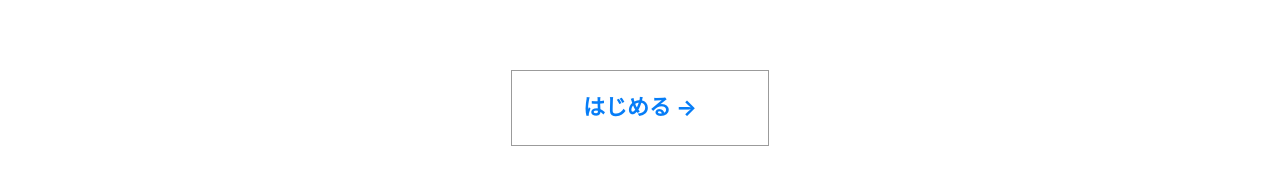
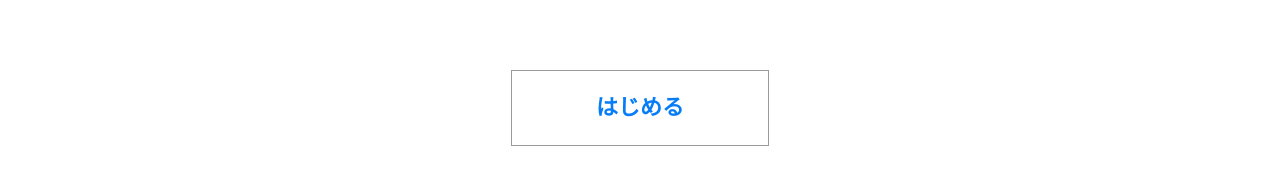
Before and after one commit to TakaShinoda/1-week-task-manegiment, a Next.js app: page / in a window 1280 px wide. Shown: the part 256-440 px from the top of the page. Built offline with nearby package versions, Linux system fonts and the light colour scheme.

Commit message:
ページ遷移の実装

```diff
--- a/pages/index.js
+++ b/pages/index.js
@@ -1,5 +1,6 @@
 import React from 'react'
 import Head from 'next/head'
+import Link from 'next/link'
 import Nav from '../components/nav'
 
 const Home = () => (
@@ -17,11 +18,10 @@ const Home = () => (
         Schedule Stickerは1週間のタスクを管理するサイト
       </p>
 
-      <div className="row">
-        <a href="https://nextjs.org/docs" className="card">
-          <h3>はじめる &rarr;</h3>
-          {/*<p>Learn more about Next.js in the documentation.</p>*/}
-        </a>
+      <div className="row card">
+        <Link href='./other'>
+          <h3>はじめる</h3>
+        </Link>
       </div>
     </div>
 
```
Also changed, not shown: pages/other.js (added, +7 -0 lines).
